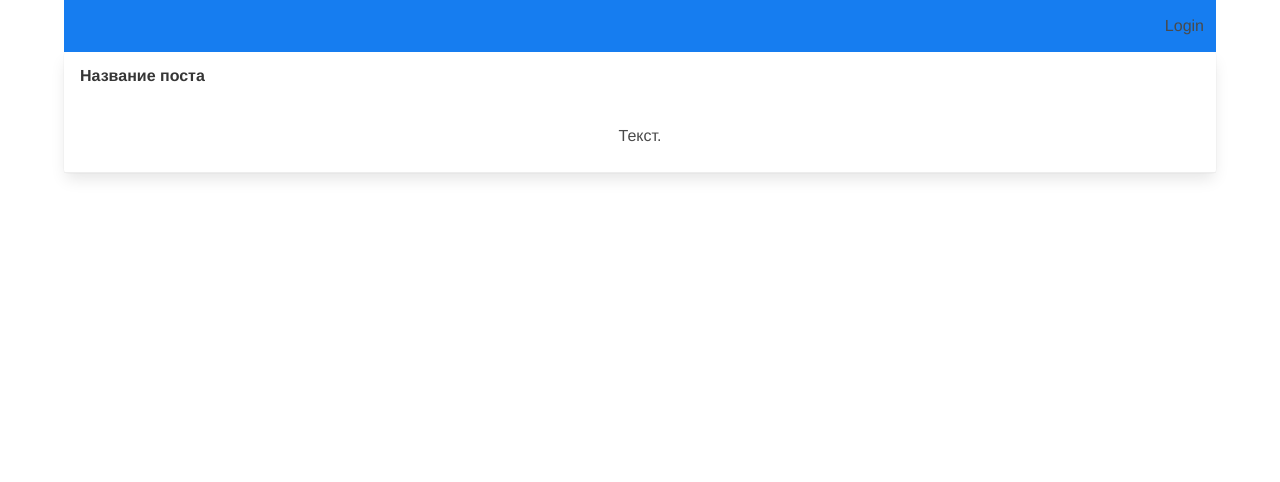
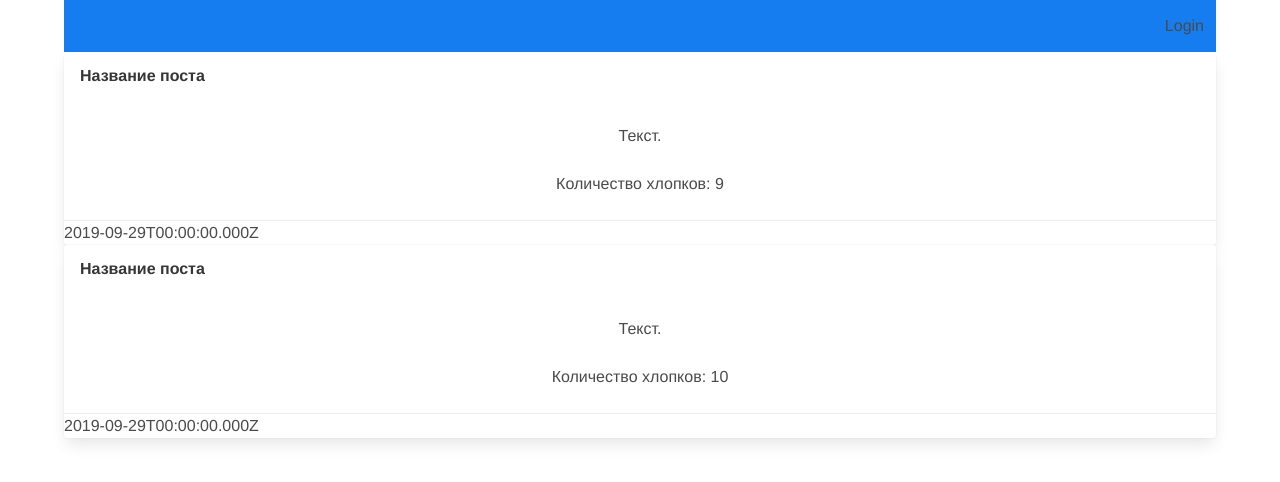
Before and after one commit to romanxlee/auth-form, a Vue app: page / in a window 1280 px wide. Shown: the top 482 px of the page. Built offline with nearby package versions, Linux system fonts and the light colour scheme; data requests are answered from the project's data file.

Commit message:
add claps functionality

```diff
--- a/db.json
+++ b/db.json
@@ -18,10 +18,19 @@
       "id": 1,
       "title": "Название поста",
       "description": "Текст",
-      "claps": 0,
+      "claps": 9,
       "createdAt": "2019-09-29T00:00:00.000Z",
       "updateAt": "2019-09-29T00:00:00.000Z",
       "userId": 1
+    },
+    {
+      "id": 2,
+      "title": "Название поста",
+      "description": "Текст",
+      "claps": 10,
+      "createdAt": "2019-09-29T00:00:00.000Z",
+      "updateAt": "2021-06-19T22:17:36.666Z",
+      "userId": 2
     }
   ]
 }
--- a/src/components/VPost.vue
+++ b/src/components/VPost.vue
@@ -3,15 +3,25 @@
     <h2 class="card-header-title">{{postData.title}}</h2>
     <div class="card-content">
       <div class="content">{{postData.description}}.</div>
+      <div class="content" @click="clapPost(postData.id)">Количество хлопков: {{postData.claps}}</div>
     </div>
-    <div class="card-footer"></div>
+    <div class="card-footer">{{postData.createdAt.toLocaleString('ru', {hour: 'numeric', minute: 'numeric', second: 'numeric'})}}</div>
   </div>
 </template>
 
 <script>
+import axios from 'axios';
+
 export default {
   props: {
     postData: Object
+  },
+  methods: {
+    clapPost(postId) {
+      axios.patch('http://localhost:3000/posts/' + postId, {
+        claps: this.postData.claps ++
+      })
+    }
   }
 }
 </script>
```
Also changed, not shown: src/store.js (added, +13 -0 lines).
